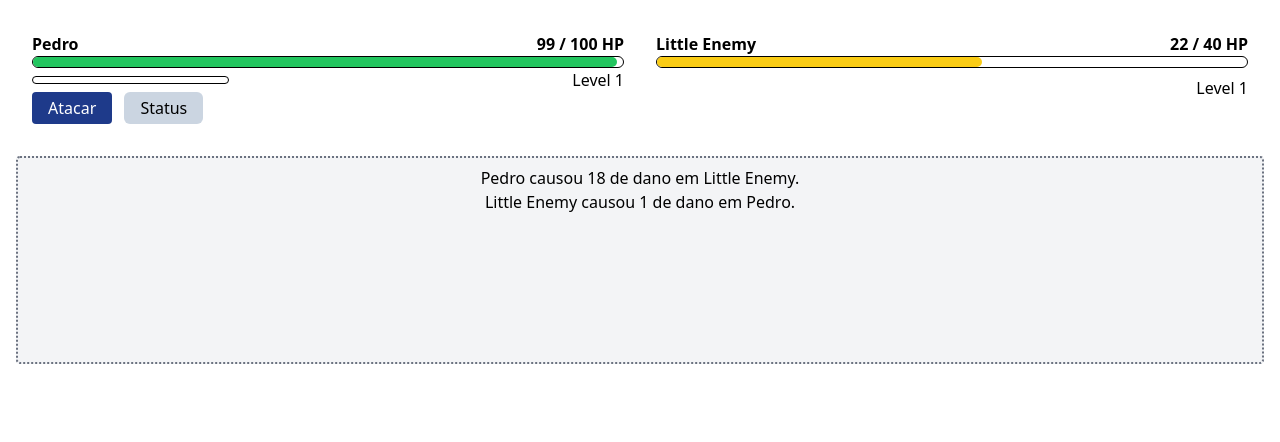
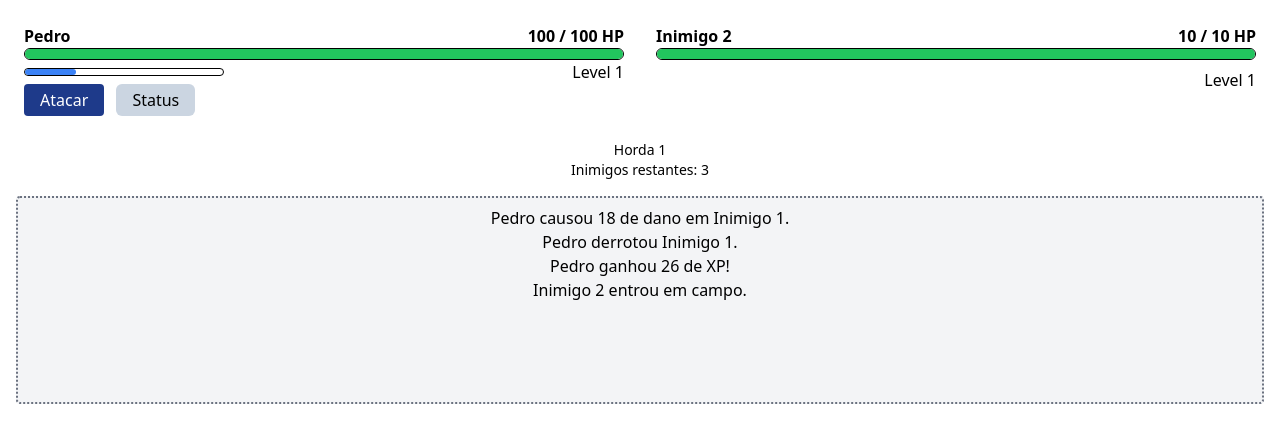
Before and after one commit to peandrade/superslam, a website built with Vite: page index.html in a window 1280 px wide. Both pictures are taken after a click on the button "Atacar". Built offline with nearby package versions, Linux system fonts and the light colour scheme.

Commit message:
feat(horda): adiciona sistema básico de horda com rotação de inimigos

```diff
--- a/index.html
+++ b/index.html
@@ -8,7 +8,7 @@
 
   <body class="bg-white text-black">
     <main>
-      <div class="fight-area m-4 flex justify-between">
+      <div class="fight-area m-2 flex justify-between">
         <div id="player" class="w-1/2 p-4">
           <div class="flex justify-between">
             <strong class="name">--</strong>
@@ -48,7 +48,7 @@
             class="fixed inset-0 bg-black bg-opacity-50 items-center justify-center hidden z-50"
           >
             <div class="bg-white p-6 rounded shadow-xl w-96">
-              <h2 class="text-xl font-bold mb-4">Status dos Personagens</h2>
+              <h2 class="text-xl font-bold mb-4">Status do Personagem</h2>
               <div id="statusContent" class="space-y-2 text-sm"></div>
               <button
                 id="closeModal"
@@ -61,7 +61,10 @@
           </div>
         </div>
 
-        <div id="enemy" class="w-1/2 p-4">
+        <div
+          id="enemy"
+          class="w-1/2 p-4 transition-opacity duration-500 opacity-100"
+        >
           <div class="flex justify-between">
             <strong class="name">--</strong>
             <strong class="life">--</strong>
@@ -74,7 +77,10 @@
           <div class="level flex justify-end">--</div>
         </div>
       </div>
-
+      <div class="horde-info text-sm flex items-center flex-col">
+        <div id="hordeNumber">Horda 1</div>
+        <div id="enemiesLeft">Inimigos restantes: 4</div>
+      </div>
       <ul
         class="log m-4 h-52 overflow-y-scroll rounded border-2 border-dotted border-gray-500 bg-gray-100 p-2 text-center"
       ></ul>
--- a/src/scripts/classes.js
+++ b/src/scripts/classes.js
@@ -64,6 +64,8 @@ export class BigEnemy extends Character {
 export class Stage {
   static MAX_ATTACK_FACTOR = 2;
   static MAX_DEFENSE_FACTOR = 2;
+  currentHorde = 1;
+  enemiesRemaining = 4;
 
   constructor(player, enemy, playerElement, enemyElement, battleLog) {
     this.player = player;
@@ -71,6 +73,9 @@ export class Stage {
     this.playerElement = playerElement;
     this.enemyElement = enemyElement;
     this.battleLog = battleLog;
+    this.enemies = this.generateHorde();
+    this.currentEnemyIndex = 0;
+    this.currentEnemy = this.enemies[this.currentEnemyIndex];
   }
 
   start() {
@@ -103,13 +108,16 @@ export class Stage {
 
   update() {
     this.updateCharacterUI(this.player, this.playerElement);
-    this.updateCharacterUI(this.enemy, this.enemyElement);
+    this.updateCharacterUI(this.currentEnemy, this.enemyElement);
     this.updateXPBar(this.player);
+    this.updateHordeInfo();
   }
 
   updateXPBar(character) {
-    if (!this.enemy.isAlive()) {
-      const xpReward = Math.round(this.enemy.attack * 5 + Math.random() * 10);
+    if (!this.currentEnemy.isAlive()) {
+      const xpReward = Math.round(
+        this.currentEnemy.attack * 5 + Math.random() * 10
+      );
       console.log(character);
       character.gainXP(xpReward);
       console.log(character);
@@ -150,6 +158,17 @@ export class Stage {
         this.battleLog.addMessage(
           `${attacker.name} derrotou ${defender.name}.`
         );
+        if (defender === this.currentEnemy) {
+          const enemyElement = this.enemyElement;
+
+          enemyElement.classList.add('opacity-0', 'pointer-events-none');
+
+          setTimeout(() => {
+            this.nextEnemy();
+            this.update();
+            enemyElement.classList.remove('opacity-0', 'pointer-events-none');
+          }, 1500);
+        }
       }
     } else {
       this.battleLog.addMessage(`${defender.name} defendeu com sucesso!`);
@@ -165,11 +184,6 @@ export class Stage {
         <div>ATK: ${this.player.attack}</div>
         <div>DEF: ${this.player.defense}</div>
         <div>XP: ${this.player.xp} / ${this.player.level * 100}</div>
-        <hr class="my-2" />
-        <div><strong>${this.enemy.name}</strong></div>
-        <div>HP: ${this.enemy.life} / ${this.enemy.maxLife}</div>
-        <div>ATK: ${this.enemy.attack}</div>
-        <div>DEF: ${this.enemy.defense}</div>
       `;
 
       document.getElementById('statusContent').innerHTML = content;
@@ -182,4 +196,33 @@ export class Stage {
       document.getElementById('statusModal').classList.remove('flex');
     });
   }
+
+  generateHorde() {
+    const horde = [];
+
+    for (let i = 0; i < 4; i++) {
+      horde.push(new Character(`Inimigo ${i + 1}`, 10, 4, 4));
+    }
+
+    return horde;
+  }
+
+  nextEnemy() {
+    this.currentEnemyIndex++;
+    if (this.currentEnemyIndex >= this.enemies.length) {
+      this.enemies = this.generateHorde();
+      this.currentEnemyIndex = 0;
+      this.currentEnemy = this.enemies[0];
+    } else {
+      this.currentEnemy = this.enemies[this.currentEnemyIndex];
+    }
+    this.battleLog.addMessage(`${this.currentEnemy.name} entrou em campo.`);
+    this.updateHordeInfo();
+  }
+  updateHordeInfo() {
+    document.getElementById('hordeNumber').textContent =
+      `Horda ${this.currentHorde}`;
+    document.getElementById('enemiesLeft').textContent =
+      `Inimigos restantes: ${this.enemies.length - this.currentEnemyIndex}`;
+  }
 }
--- a/src/scripts/scripts.js
+++ b/src/scripts/scripts.js
@@ -12,17 +12,19 @@ const stage = new Stage(
   battleLog
 );
 
-function setupControls(stage, player, enemy) {
+function setupControls(stage, player) {
   const playerAttackButton = document.querySelector('#player .attackButton');
 
   playerAttackButton.addEventListener('click', () => {
     if (playerAttackButton.disabled) return;
 
     playerAttackButton.disabled = true;
-    stage.calculateDamage(player, enemy);
+    stage.calculateDamage(player, stage.currentEnemy);
 
     setTimeout(() => {
-      stage.calculateDamage(enemy, player);
+      if (stage.currentEnemy.isAlive()) {
+        stage.calculateDamage(stage.currentEnemy, player);
+      }
       playerAttackButton.disabled = false;
     }, 1000);
   });
@@ -44,6 +46,6 @@ function createBattleLog(listElement) {
   return { addMessage };
 }
 
-setupControls(stage, player, enemy);
+setupControls(stage, player);
 stage.start();
 stage.bindStatusButton();
```
